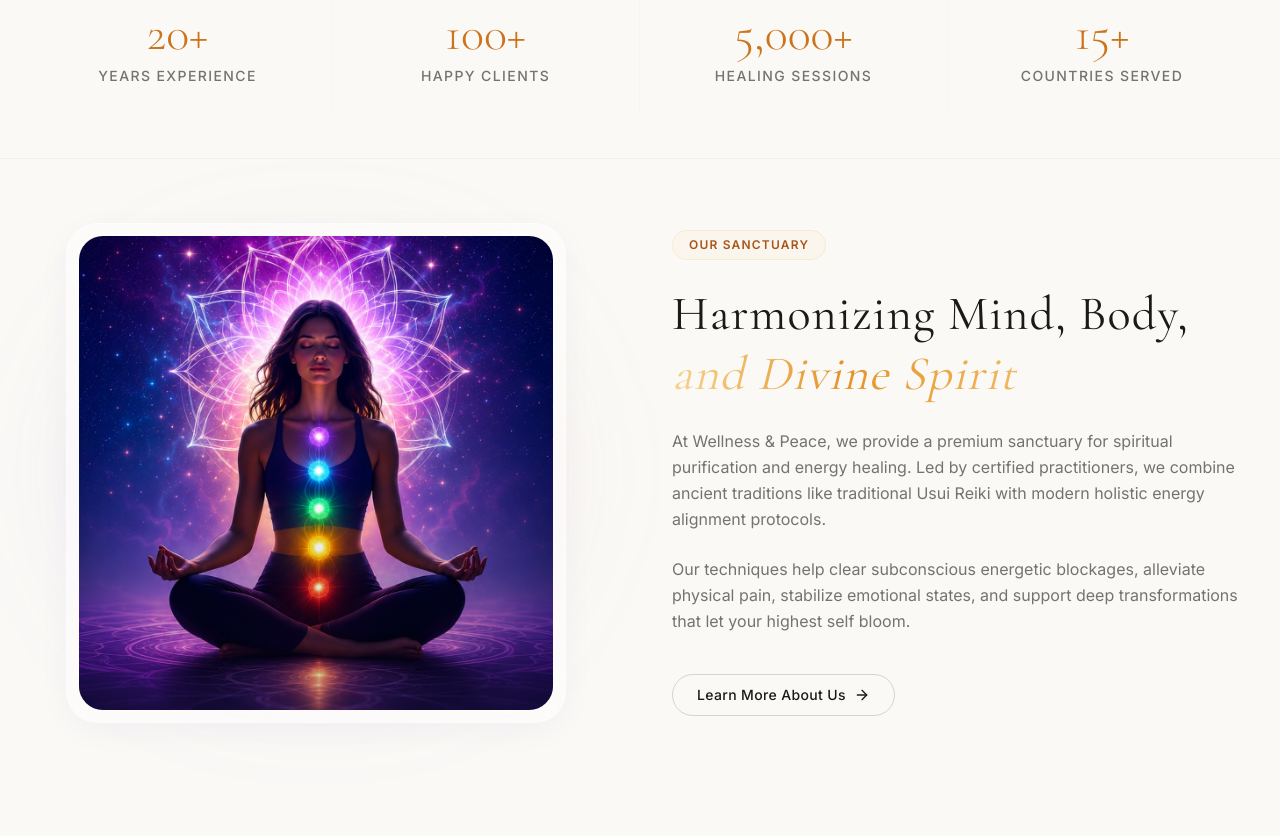
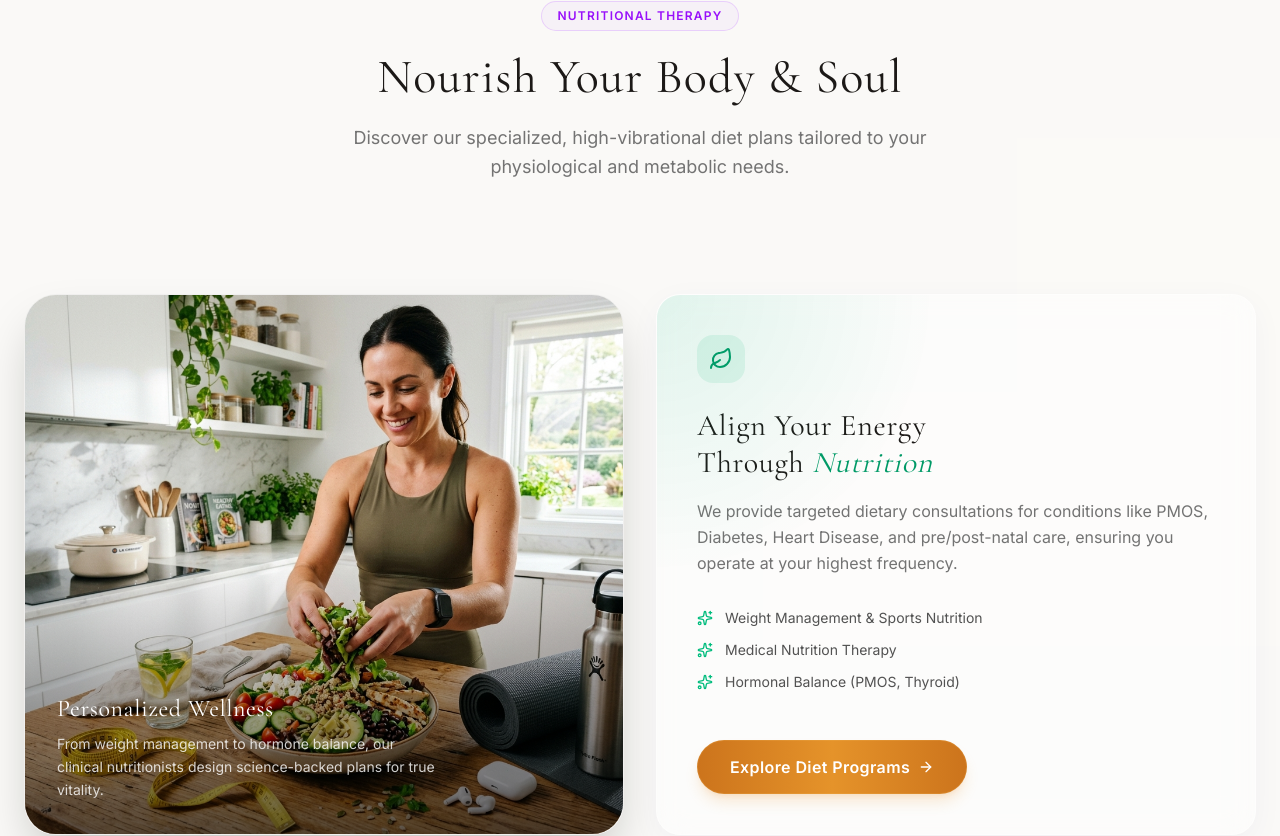
Before and after one commit to ahswebdev2927/bodyandsolewellness.in, a Next.js app: page / in a window 1280 px wide. Shown: the part 879-1715 px from the top of the page. Built offline with nearby package versions, Linux system fonts and the light colour scheme.

Commit message:
Enhance diet page layout, update services wording, and fix navigation text

```diff
--- a/src/app/page.tsx
+++ b/src/app/page.tsx
@@ -1,6 +1,7 @@
 import React from "react";
 import { PageWrapper } from "@/components/layout/page-wrapper";
 import { Hero } from "@/components/sections/home/hero";
+import { DietPreview } from "@/components/sections/home/diet-preview";
 import { Stats } from "@/components/sections/home/stats";
 import { AboutPreview } from "@/components/sections/home/about-preview";
 import { ServicesPreview } from "@/components/sections/home/services-preview";
@@ -16,6 +17,9 @@ export default function Home() {
     <PageWrapper>
       {/* 1. Full Screen Hero Section */}
       <Hero />
+
+      {/* 1.5 Diet Programs Preview */}
+      <DietPreview />
 
       {/* 2. Trust Stats Section */}
       <Stats />
--- a/src/components/layout/footer.tsx
+++ b/src/components/layout/footer.tsx
@@ -48,7 +48,7 @@ export function Footer() {
   ];
 
   const servicesLinks = [
-    { name: "Reiki Healing", href: "/services#reiki" },
+    { name: "Reiki Distance Healing", href: "/services#reiki" },
     { name: "Karmic Reiki", href: "/services#karmic" },
     { name: "Twin Flame Healing", href: "/services#twin-flame" },
     { name: "Violet Flame Healing", href: "/services#violet-flame" },
--- a/src/components/layout/navbar.tsx
+++ b/src/components/layout/navbar.tsx
@@ -10,7 +10,7 @@ import { useTheme } from "@/context/theme-context";
 import { Button } from "@/components/ui/button";
 
 const services = [
-  { name: "Reiki Healing", href: "/services#reiki", desc: "Restore balance, peace, and deep relaxation.", icon: Heart },
+  { name: "Reiki Distance Healing", href: "/services#reiki", desc: "Restore balance, peace, and deep relaxation.", icon: Heart },
   { name: "Karmic Reiki", href: "/services#karmic", desc: "6 weeks healing everyday for 45 mins", icon: ShieldAlert },
   { name: "Twin Flame Healing", href: "/services#twin-flame", desc: "Harmonize divine masculine & feminine energies.", icon: Flame },
   { name: "Violet Flame Healing", href: "/services#violet-flame", desc: "Transform negative energy into clarity & peace.", icon: Sparkles },
--- /dev/null
+++ b/src/components/sections/home/diet-preview.tsx
@@ -0,0 +1,93 @@
+"use client";
+
+import React from "react";
+import Link from "next/link";
+import Image from "next/image";
+import { motion } from "framer-motion";
+import { ArrowRight, Leaf, Sparkles } from "lucide-react";
+import { Card } from "@/components/ui/card";
+import { Button } from "@/components/ui/button";
+import { SectionHeading } from "@/components/ui/section-heading";
+
+export function DietPreview() {
+  return (
+    <section className="relative py-24 sm:py-16 px-6 bg-neutral-50/10 dark:bg-neutral-950/10 z-10">
+      <div className="max-w-7xl mx-auto flex flex-col items-center">
+        <SectionHeading
+          badge="Nutritional Therapy"
+          title="Nourish Your Body & Soul"
+          subtitle="Discover our specialized, high-vibrational diet plans tailored to your physiological and metabolic needs."
+        />
+
+        <div className="w-full mt-12 grid grid-cols-1 lg:grid-cols-2 gap-8 items-stretch">
+          {/* Main Visual */}
+          <motion.div
+            initial={{ opacity: 0, scale: 0.95 }}
+            whileInView={{ opacity: 1, scale: 1 }}
+            viewport={{ once: true }}
+            transition={{ duration: 0.8 }}
+            className="w-full h-full min-h-[400px] relative rounded-[32px] overflow-hidden border border-neutral-200/50 dark:border-neutral-800/40 shadow-2xl group"
+          >
+            <Image
+              src="/devine-imgs/diet/diet_weight_loss.png"
+              alt="Diet Programs"
+              fill
+              unoptimized
+              className="object-cover transition-transform duration-700 group-hover:scale-105"
+            />
+            <div className="absolute inset-0 bg-gradient-to-t from-black/60 via-transparent to-transparent pointer-events-none" />
+            <div className="absolute bottom-8 left-8 right-8">
+              <h3 className="text-2xl font-serif text-white tracking-wide mb-2">
+                Personalized Wellness
+              </h3>
+              <p className="text-white/80 text-sm leading-relaxed max-w-sm">
+                From weight management to hormone balance, our clinical nutritionists design science-backed plans for true vitality.
+              </p>
+            </div>
+          </motion.div>
+
+          {/* Info Card */}
+          <motion.div
+            initial={{ opacity: 0, x: 20 }}
+            whileInView={{ opacity: 1, x: 0 }}
+            viewport={{ once: true }}
+            transition={{ duration: 0.8 }}
+            className="w-full h-full flex"
+          >
+            <Card glowColor="sage" hoverEffect="glow" className="flex-1 p-10 flex flex-col justify-center">
+              <span className="p-3 rounded-[16px] bg-emerald-500/10 text-emerald-600 dark:text-emerald-400 self-start mb-6">
+                <Leaf className="w-6 h-6" />
+              </span>
+              <h3 className="text-2xl sm:text-3xl font-serif text-foreground tracking-wide mb-4 leading-tight">
+                Align Your Energy <br/> Through <span className="italic text-emerald-600 dark:text-emerald-400">Nutrition</span>
+              </h3>
+              <p className="text-neutral-500 dark:text-neutral-400 leading-relaxed font-sans mb-8">
+                We provide targeted dietary consultations for conditions like PMOS, Diabetes, Heart Disease, and pre/post-natal care, ensuring you operate at your highest frequency.
+              </p>
+
+              <div className="flex flex-col gap-4 mt-auto">
+                <ul className="space-y-3 mb-4">
+                  {[
+                    "Weight Management & Sports Nutrition",
+                    "Medical Nutrition Therapy",
+                    "Hormonal Balance (PMOS, Thyroid)",
+                  ].map((item, idx) => (
+                    <li key={idx} className="flex items-center gap-3 text-sm text-neutral-600 dark:text-neutral-400">
+                      <Sparkles className="w-4 h-4 text-emerald-500 shrink-0" /> {item}
+                    </li>
+                  ))}
+                </ul>
+                <Link href="/diet" className="self-start mt-4">
+                  <Button variant="primary" size="lg" className="group">
+                    Explore Diet Programs
+                    <ArrowRight className="w-4 h-4 ml-2 group-hover:translate-x-1 transition-transform" />
+                  </Button>
+                </Link>
+              </div>
+            </Card>
+          </motion.div>
+        </div>
+      </div>
+    </section>
+  );
+}
--- a/src/lib/services-data.ts
+++ b/src/lib/services-data.ts
@@ -17,9 +17,9 @@ export interface ServiceDetail {
 export const servicesData: ServiceDetail[] = [
   {
     id: "reiki",
-    name: "Reiki Healing",
-    shortDesc: "Reiki Healing channels divine energy to restore balance, peace, and vitality. Experience deep relaxation as your mind, body, and soul realign in harmony.",
-    longDesc: "Traditional Usui Reiki is a Japanese energetic practice where the practitioner channels life force energy (Qi/Ki) into the client's body. By laying hands gently on or slightly above energy centers (Chakras), it breaks up energetic stagna, relieves stress, and facilitates the body's natural self-healing capabilities.",
+    name: "Reiki Distance Healing",
+    shortDesc: "Reiki Distance Healing channels divine energy to restore balance, peace, and vitality. Experience deep relaxation as your mind, body, and soul realign in harmony.",
+    longDesc: "Traditional Usui Reiki is a Japanese energetic practice where the practitioner channels life force energy (Qi/Ki) into the client's energy field. It breaks up energetic stagnation, relieves stress, and facilitates the body's natural self-healing capabilities.",
     benefits: [
       "Dissolves stress, mental fatigue, and deep tension",
       "Accelerates physical healing and supports recovery from illnesses",
@@ -145,7 +145,7 @@ export const servicesData: ServiceDetail[] = [
     id: "humkara",
     name: "Humkara with Haleem",
     shortDesc: "Powerful spiritual sound and symbol healing that purifies the aura, removes negativity, and balances chakras.",
-    longDesc: "Humkara with Haleem is a highly intensive technique using the power of ancient symbols and mantras. It quickly cleanses negative thought forms, warding off external heavy energy and realigning the chakras.",
+    longDesc: "Humkara with Haleem is a highly intensive technique using the power of ancient symbols and mantras. It quickly cleanses negative thought forms, warding off external heavy energy and realigning the chakras. It is highly effective for removing obstacles in court cases and helping students focus and retain information correctly.",
     benefits: [
       "Quickly clears heavy or dark negative energies from the aura",
       "Realigns and fully balances all major chakras",
```
Also changed, not shown: src/app/diet/page.tsx (+53 -8 lines).
